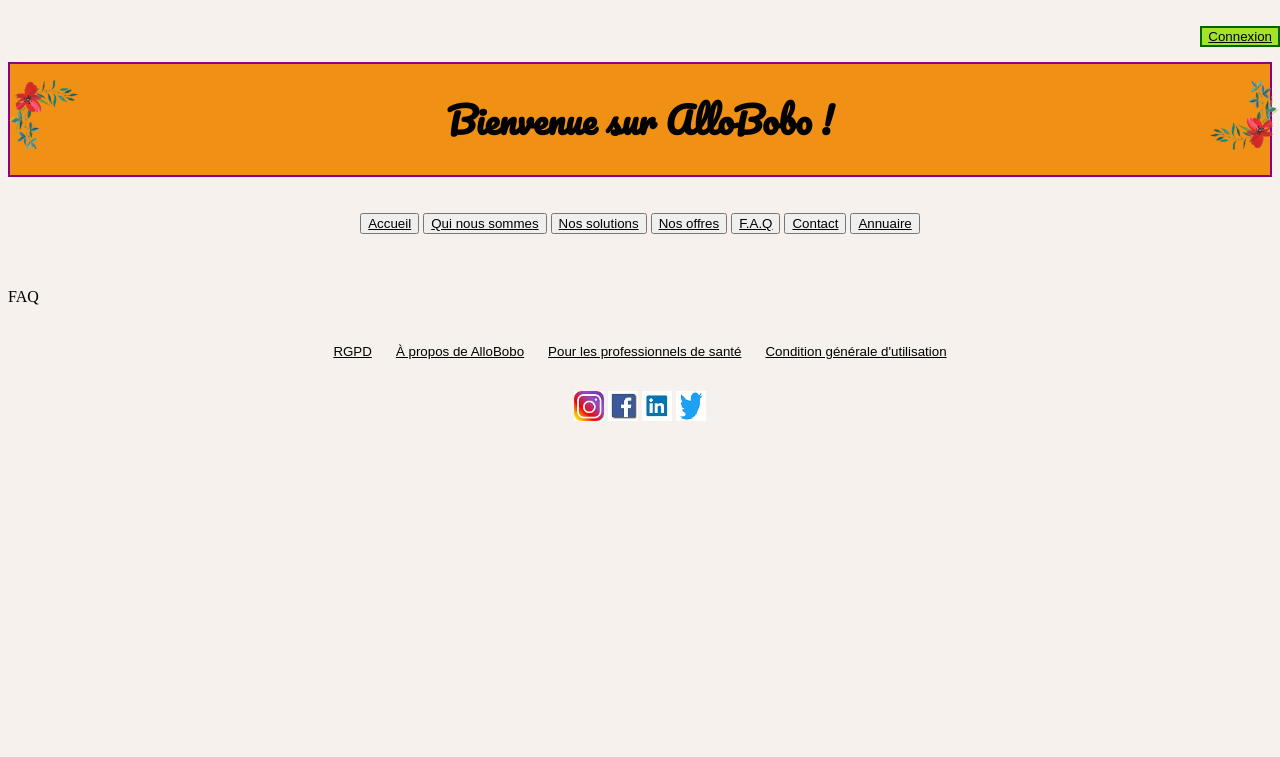
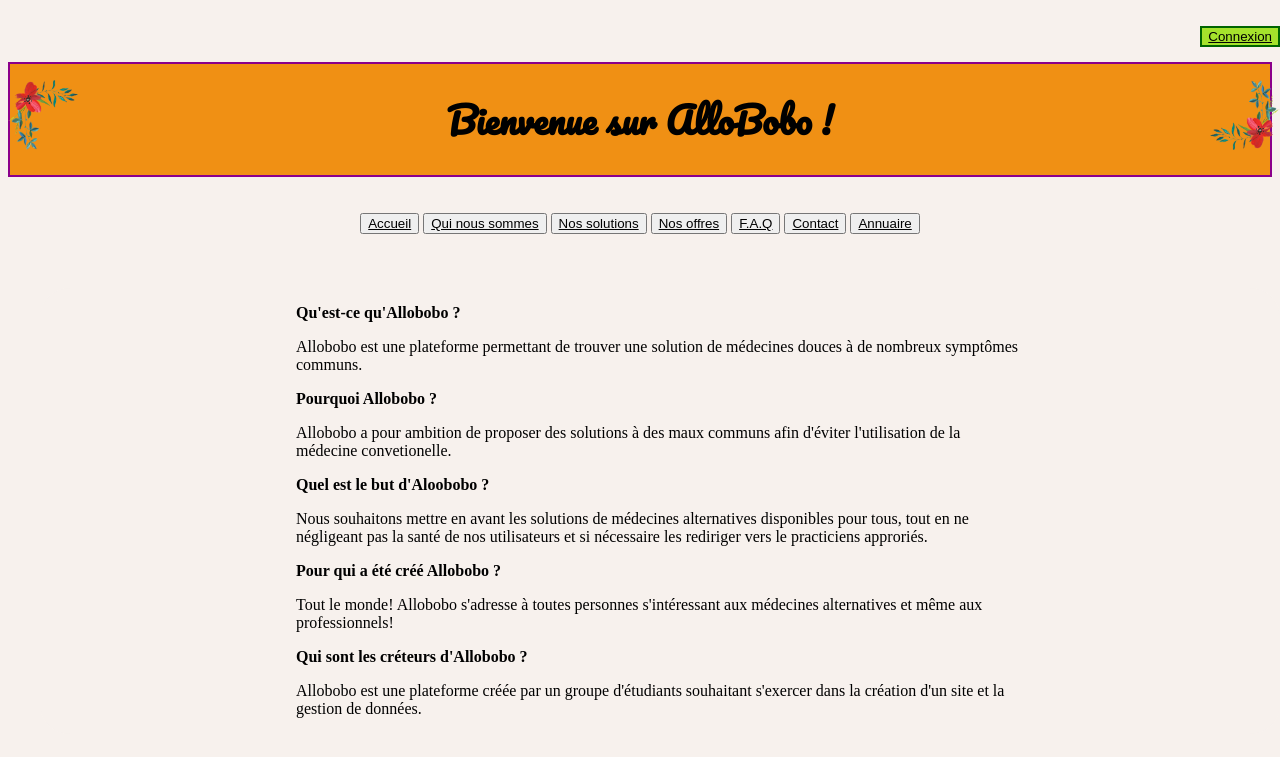
Before and after one commit to LaCoolClass-INTI/AlloBoBo, a Flask app: page /FAQ in a window 1280 px wide. Shown: the top 757 px of the page. Run offline with Flask 2, Linux system fonts and the light colour scheme.

Commit message:
mise à jour de marianne

```diff
--- a/application/static/main.css
+++ b/application/static/main.css
@@ -209,10 +209,7 @@ a {
   border-radius: 30px;
   padding-left: 20%;
   padding-right: 20%;
-  background-color: #129e68;
-  border: solid;
-  border-color:#693a24b0;
-  border-width: 2px;
+  background-color: #f7f1ed;
   float:left;
   position: absolute;
   left:40px;
--- a/application/templates/F.A.Q.html
+++ b/application/templates/F.A.Q.html
@@ -1,7 +1,48 @@
 {% extends "base.html" %}
 
 {% block content %}
+<body>
+    <div class= "box40">
+<p>
+<b>Qu'est-ce qu'Allobobo ?</b>
+</p>
 
-FAQ
+<p>
+Allobobo est une plateforme permettant de trouver une solution de médecines douces à de nombreux symptômes communs.
+</p>
 
+<p>
+<b>Pourquoi Allobobo ?</b>
+</p>
+
+<p>
+Allobobo a pour ambition de proposer des solutions à des maux communs afin d'éviter l'utilisation de la médecine convetionelle.
+</p>
+
+<p>
+<b>Quel est le but d'Aloobobo ?</b>
+</p>
+
+<p>
+Nous souhaitons mettre en avant les solutions de médecines alternatives disponibles pour tous, tout en ne négligeant pas la santé de nos utilisateurs et si nécessaire les rediriger vers le practiciens approriés.
+</p>
+
+<p>
+<b>Pour qui a été créé Allobobo ?</b>
+</p>
+
+<p>
+Tout le monde! Allobobo s'adresse à toutes personnes s'intéressant aux médecines alternatives et même aux professionnels!
+</p>
+
+<p>
+<b>Qui sont les créteurs d'Allobobo ?</b>
+</p>
+
+<p>
+Allobobo est une plateforme créée par un groupe d'étudiants souhaitant s'exercer dans la création d'un site et la gestion de données.
+</p>
+
+</div>
+</body>
 {% endblock %}
--- a/application/templates/Nos offres.html
+++ b/application/templates/Nos offres.html
@@ -1,7 +1,7 @@
 {% extends "base.html" %}
 
 {% block content %}
-Nos Offres
+
 
 <div class="container-fluid" id="wrapper">
 
```
Also changed, not shown: application/templates/Nos solutions.html (+11 -1 lines), application/templates/Qui nous sommes.html (+13 -2 lines).
